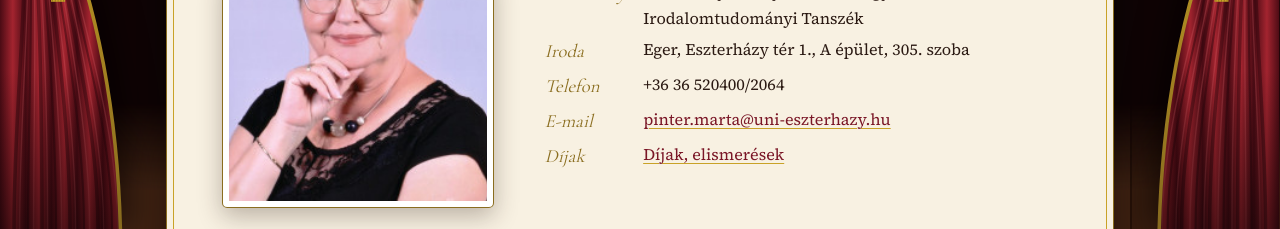
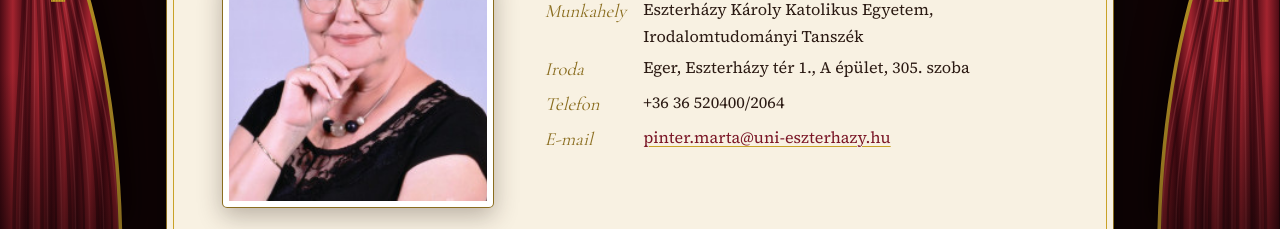
Before and after one commit to mmate92/pintermarta, an Astro site: page / in a window 1280 px wide. Shown: the part 571-800 px from the top of the page. Built offline with nearby package versions, Linux system fonts and the light colour scheme; Astro itself is replaced by a stand-in of ours.

Commit message:
Remove the awards row from the hero and the stage floor from the background
Co-Authored-By: Claude Fable 5.2 <noreply@anthropic.com>

```diff
--- a/src/data/site.ts
+++ b/src/data/site.ts
@@ -15,7 +15,7 @@ export const site = {
 };
 
 // Shown in the hero of the home page.
-// TODO: replace this link with a proper list of awards (what and when).
+// Not shown at the moment (removed from the home page hero). TODO: a proper list of awards (what and when).
 export const awards = {
   label: 'Díjak, elismerések',
   href: 'http://iti.btk.mta.hu/hu/intezet/dijak-elismeresek',
--- a/src/layouts/Base.astro
+++ b/src/layouts/Base.astro
@@ -29,7 +29,6 @@ const fullTitle = title ? `${title} – ${site.name}` : site.name;
   <body>
     <a class="skip" href="#tartalom">Ugrás a tartalomhoz</a>
     <div class="scene" aria-hidden="true">
-      <div class="boards"></div>
       <div class="curtain left"></div>
       <div class="curtain right"></div>
     </div>
--- a/src/pages/index.astro
+++ b/src/pages/index.astro
@@ -2,7 +2,7 @@
 import { getEntry, render } from 'astro:content';
 import { Image } from 'astro:assets';
 import Base from '../layouts/Base.astro';
-import { site, awards } from '../data/site';
+import { site } from '../data/site';
 import portrait from '../assets/portre.jpg';
 
 // The news shown on the home page is src/content/oldalak/hirek.md
@@ -19,7 +19,6 @@ const { Content } = await render(news!);
         <dt>Iroda</dt><dd>{site.contact.address}</dd>
         <dt>Telefon</dt><dd>{site.contact.phone}</dd>
         <dt>E-mail</dt><dd><a href={`mailto:${site.contact.email}`}>{site.contact.email}</a></dd>
-        <dt>Díjak</dt><dd><a href={awards.href} rel="noopener">{awards.label}</a></dd>
       </dl>
     </div>
   </section>
--- a/src/styles/global.css
+++ b/src/styles/global.css
@@ -352,7 +352,7 @@ a:hover { color: var(--red-dark); text-decoration-thickness: 2px; }
 .footer p { margin: 0.2rem 0; opacity: 0.85; }
 
 /* ------------------------------------------------------------------
-   Theatre scene: side curtains (fixed), top drape and stage boards.
+   Theatre scene: side curtains (fixed) and top drape.
    Other background drafts (and the script that drew these curtains) are
    kept in draft_backgrounds/.
    ------------------------------------------------------------------ */
@@ -361,7 +361,6 @@ a:hover { color: var(--red-dark); text-decoration-thickness: 2px; }
 .scene .curtain { top: 0; bottom: 0; width: var(--curtain); background: url('../assets/hatter/fuggony-oldal.svg') no-repeat 0 0 / clamp(15vh, var(--curtain), 34vh) 100%; filter: drop-shadow(10px 0 16px rgb(0 0 0 / 0.55)); }
 .scene .curtain.left { left: 0; }
 .scene .curtain.right { right: 0; transform: scaleX(-1); }
-.scene .boards { left: 0; right: 0; bottom: 0; height: 16vh; background: repeating-linear-gradient(90deg, #4a2814 0 5.5rem, #3a1e0e 5.5rem 5.6rem, #55301a 5.6rem 11rem, #331a0c 11rem 11.1rem); mask-image: linear-gradient(transparent, #000 70%); -webkit-mask-image: linear-gradient(transparent, #000 70%); opacity: 0.8; }
 .valance { position: absolute; z-index: -1; top: 0; left: 0; right: 0; height: var(--valance); background: url('../assets/hatter/fuggony-felso.svg') repeat-x center top / auto 100%; filter: drop-shadow(0 8px 12px rgb(0 0 0 / 0.6)); }
 
 @media print { .scene, .valance, .navbar { display: none; } }
```
